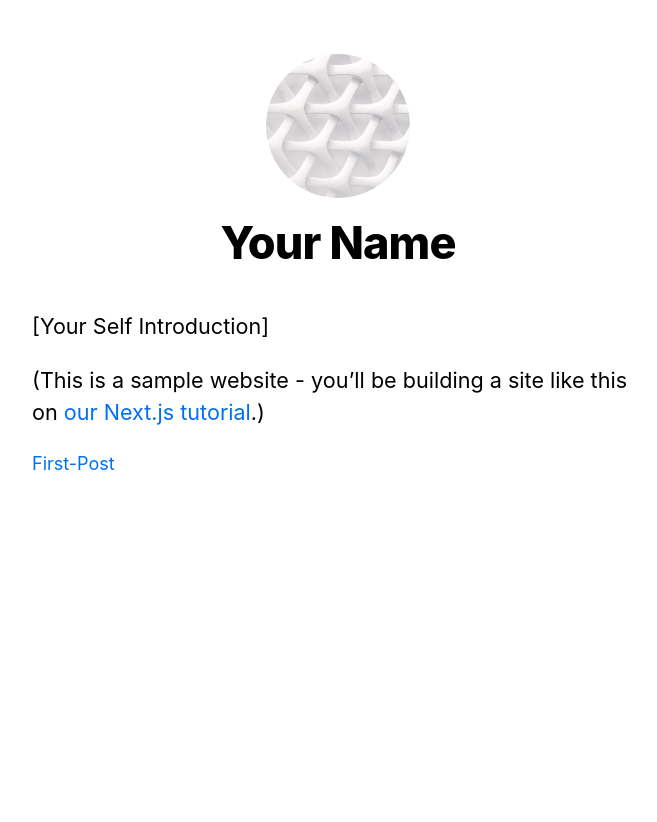
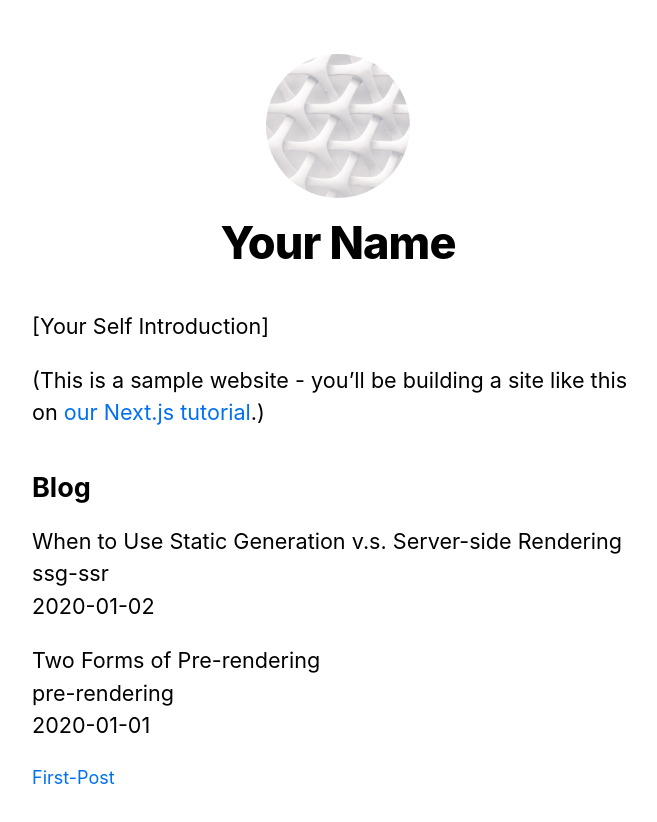
Before and after one commit to billwisebai/NextJS02112022, a Next.js app in the folder nextjs-blog/: page / in a window 1280 px wide. Shown: the top 822 px of the page, without its empty margins (302-959 px from the left). Before the commit the page ends 800 px from the top, so only its background shows below. Built offline with nearby package versions, Linux system fonts and the light colour scheme.

Commit message:
Data Fetching

```diff
--- /dev/null
+++ b/nextjs-blog/lib/posts.tsx
@@ -0,0 +1,37 @@
+import fs from 'fs';
+import path from 'path';
+import matter from 'gray-matter';
+
+const postsDirectory = path.join(process.cwd(), 'posts');
+
+export function getSortedPostsData() {
+  // Get file names under /posts
+  const fileNames = fs.readdirSync(postsDirectory);
+  const allPostsData = fileNames.map((fileName) => {
+    // Remove ".md" from file name to get id
+    const id = fileName.replace(/\.md$/, '');
+
+    // Read markdown file as string
+    const fullPath = path.join(postsDirectory, fileName);
+    const fileContents = fs.readFileSync(fullPath, 'utf8');
+
+    // Use gray-matter to parse the post metadata section
+    const matterResult = matter(fileContents);
+
+    // Combine the data with the id
+    return {
+      id,
+      ...matterResult.data,
+    };
+  });
+  // Sort posts by date
+  return allPostsData.sort(({ date: a }, { date: b }) => {
+    if (a < b) {
+      return 1;
+    } else if (a > b) {
+      return -1;
+    } else {
+      return 0;
+    }
+  });
+}
--- a/nextjs-blog/package.json
+++ b/nextjs-blog/package.json
@@ -6,6 +6,7 @@
     "start": "next start"
   },
   "dependencies": {
+    "gray-matter": "^4.0.3",
     "next": "latest",
     "react": "18.2.0",
     "react-dom": "18.2.0"
--- a/nextjs-blog/pages/index.tsx
+++ b/nextjs-blog/pages/index.tsx
@@ -2,8 +2,18 @@
 import Link from 'next/link';
 import Layout, { siteTitle } from '../components/layout';
 import utilStyles from '../styles/utils.module.css';
+import { getSortedPostsData } from '../lib/posts';
 
-export default function Home() {
+export async function getStaticProps() {
+  const allPostsData = getSortedPostsData();
+  return {
+    props: {
+      allPostsData,
+    },
+  };
+}
+
+export default function Home({allPostsData}) {
   return (
     <Layout home>
       <Head>
@@ -16,6 +26,20 @@
           <a href="https://nextjs.org/learn">our Next.js tutorial</a>.)
         </p>
       </section>
+      <section className={`${utilStyles.headingMd} ${utilStyles.padding1px}`}>
+        <h2 className={utilStyles.headingLg}>Blog</h2>
+        <ul className={utilStyles.list}>
+          {allPostsData.map(({ id, date, title }) => (
+            <li className={utilStyles.listItem} key={id}>
+              {title}
+              <br />
+              {id}
+              <br />
+              {date}
+            </li>
+          ))}
+        </ul>
+      </section>
       <Link href='/posts/first-post'>First-Post</Link>
     </Layout>
   );
--- /dev/null
+++ b/nextjs-blog/posts/pre-rendering.md
@@ -0,0 +1,11 @@
+---
+title: 'Two Forms of Pre-rendering'
+date: '2020-01-01'
+---
+
+Next.js has two forms of pre-rendering: **Static Generation** and **Server-side Rendering**. The difference is in **when** it generates the HTML for a page.
+
+- **Static Generation** is the pre-rendering method that generates the HTML at **build time**. The pre-rendered HTML is then _reused_ on each request.
+- **Server-side Rendering** is the pre-rendering method that generates the HTML on **each request**.
+
+Importantly, Next.js let's you **choose** which pre-rendering form to use for each page. You can create a "hybrid" Next.js app by using Static Generation for most pages and using Server-side Rendering for others.
--- /dev/null
+++ b/nextjs-blog/posts/ssg-ssr.md
@@ -0,0 +1,19 @@
+---
+title: 'When to Use Static Generation v.s. Server-side Rendering'
+date: '2020-01-02'
+---
+
+We recommend using **Static Generation** (with and without data) whenever possible because your page can be built once and served by CDN, which makes it much faster than having a server render the page on every request.
+
+You can use Static Generation for many types of pages, including:
+
+- Marketing pages
+- Blog posts
+- E-commerce product listings
+- Help and documentation
+
+You should ask yourself: "Can I pre-render this page **ahead** of a user's request?" If the answer is yes, then you should choose Static Generation.
+
+On the other hand, Static Generation is **not** a good idea if you cannot pre-render a page ahead of a user's request. Maybe your page shows frequently updated data, and the page content changes on every request.
+
+In that case, you can use **Server-Side Rendering**. It will be slower, but the pre-rendered page will always be up-to-date. Or you can skip pre-rendering and use client-side JavaScript to populate data.
```
Also changed, not shown: 1 other file (tests, documents, lock files or other folders).
